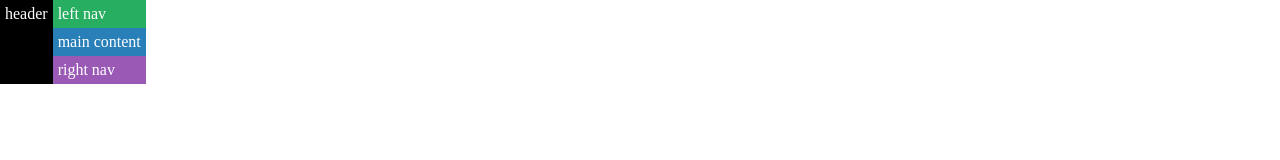
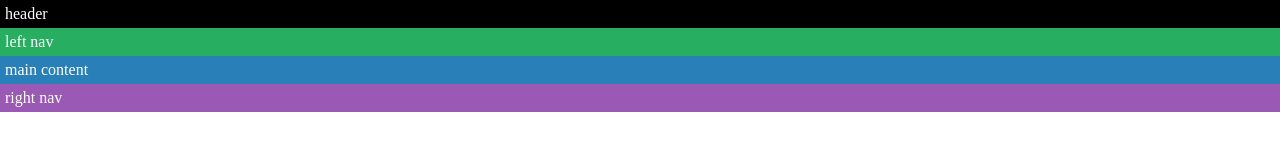
Before and after one commit to aminmeyghani/speaking-flexbox, a website: page public/index.html in a window 1280 px wide. Drawn offline with Linux system fonts and the light colour scheme.

Commit message:
set body dir to col

```diff
--- a/public/compiled.css
+++ b/public/compiled.css
@@ -24,6 +24,9 @@ body {
   display: -webkit-flex;
   display: -ms-flexbox;
   display: flex;
+  -webkit-flex-direction: column;
+      -ms-flex-direction: column;
+          flex-direction: column;
 }
 
 .header {
--- a/public/main.css
+++ b/public/main.css
@@ -22,6 +22,7 @@ Mozilla
 
 body {
   display: flex;
+  flex-direction: column;
 }
 
 .header {
```
